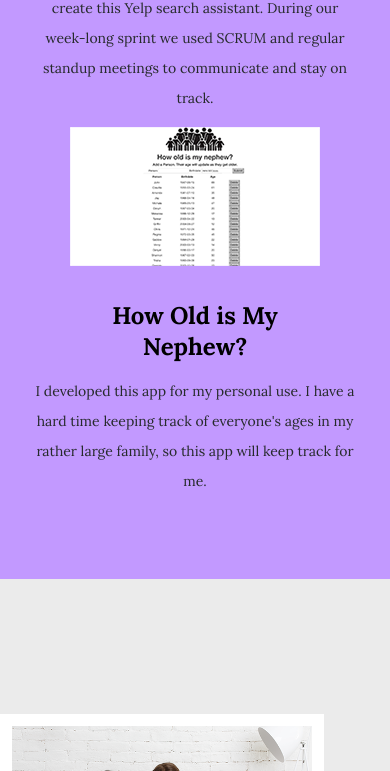
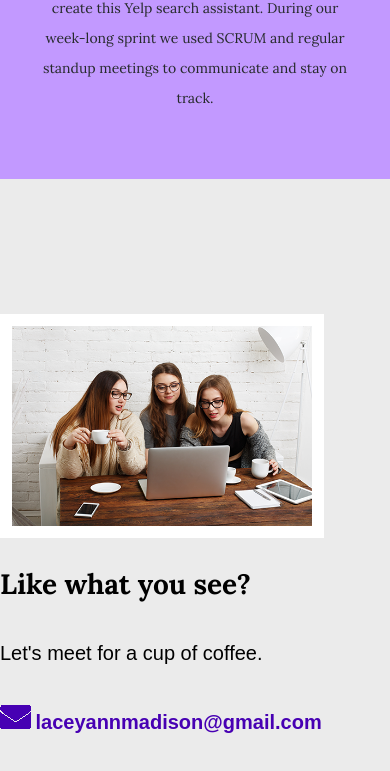
Before and after one commit to lacerbeams/new-portfolio, a plain HTML site: page index.html in a window 390 px wide. Shown: the part 2854-3625 px from the top of the page. Drawn offline with Linux system fonts and the light colour scheme.

Commit message:
removed how-old app link

```diff
--- a/css/main.css
+++ b/css/main.css
@@ -20,10 +20,15 @@ body {
   float: left;
 }
 
-.quarter-width {
+.third-width {
+  width: 400px;
+  float: left;
+}
+
+/*.quarter-width {
   width: 300px;
   float: left;
-}
+}*/
 
 /*HEADER*/
 
@@ -190,9 +195,9 @@ i {
 
 /*RESPONSIVE*/
 
-/*IPAD*/
+/*IPAD PRO/HI-RES*/
 
-@media screen and (max-width: 1024px) {
+@media screen and (max-width: 1080px) {
   .full-width {
     width: 80%;
     margin: 0 10%;
@@ -203,7 +208,7 @@ i {
     float: left;
   }
 
-  .quarter-width {
+  .third-width {
     width: 20%;
     float: left;
   }
@@ -216,12 +221,12 @@ i {
     height: 900px;
   }
 
-  #work .quarter-width {
+  #work .third-width {
     width: 100%;
   }
 
   #work {
-    height: 1500px;
+    height: 1100px;
   }
 
   #contact-img {
@@ -251,7 +256,7 @@ i {
     float: left;
   }
 
-  .quarter-width {
+  .third-width {
     width: 25%;
     float: left;
   }
@@ -278,6 +283,10 @@ i {
     margin-left: -50px;
   }
 
+  #about {
+    height: 700px;
+  }
+
   #skills {
     margin: 0;
   }
@@ -288,15 +297,19 @@ i {
   }
 
   #work {
-    height: 1500px;
+    height: 1100px;
   }
 
   #work p {
     padding: none;
   }
 
-  #work .quarter-width {
+  #work .third-width {
     width: 100%;
+  }
+
+  #contact {
+    height: 800px;
   }
 
   #contact-img {
@@ -347,7 +360,7 @@ i {
     float: left;
   }
 
-  .quarter-width {
+  .third-width {
     width: 25%;
     float: left;
   }
@@ -392,14 +405,14 @@ i {
   }
 
   #work {
-    height: 1700px;
+    height: 1300px;
   }
 
   #work p {
     padding: none;
   }
 
-  #work .quarter-width {
+  #work .third-width {
     width: 100%;
   }
 
--- a/index.html
+++ b/index.html
@@ -54,26 +54,26 @@
     <section id="work">
       <div class="full-width">
         <h2>Some of my work.</h2>
-        <div class="quarter-width">
+        <div class="third-width">
           <a href="https://lacerbeams.github.io/project_01_build_a_game/"><img src="img/hangman.png" alt="hangman thumbnail"/></a>
           <h3>Hangman</h3>
           <p>The first JavaScript application I wrote from scratch. I learned a lot about logic and debugging. It was an emotional rollercoaster but so fun and rewarding.</p>
         </div>
-        <div class="quarter-width">
+        <div class="third-width">
           <a href="https://morning-falls-43835.herokuapp.com/"><img src="img/project-tracker.png" alt="project tracker thumbnail"/></a>
           <h3>Project Tracker</h3>
           <p>This is a tool to keep track of arts & crafts projects. It was my first experience using front and back end technologies to build a functional CRUD app.</p>
         </div>
-        <div class="quarter-width">
+        <div class="third-width">
           <a href="https://food-meets-tinder.herokuapp.com/"><img src="img/dinder.png" alt="dinder thumbnail"/></a>
           <h3>Dinder</h3>
           <p>I worked with a team in an agile environment to create this Yelp search assistant. During our week-long sprint we used SCRUM and regular standup meetings to communicate and stay on track.</p>
         </div>
-        <div class="quarter-width">
+<!--         <div class="quarter-width">
           <a href="https://how-old.herokuapp.com/"><img src="img/how-old.png" alt="how old thumbnail"/></a>
           <h3>How Old is My Nephew?</h3>
           <p>I developed this app for my personal use. I have a hard time keeping track of everyone's ages in my rather large family, so this app will keep track for me.</p>
-        </div>
+        </div> -->
       </div>
     </section>
     <footer id="contact">
```
